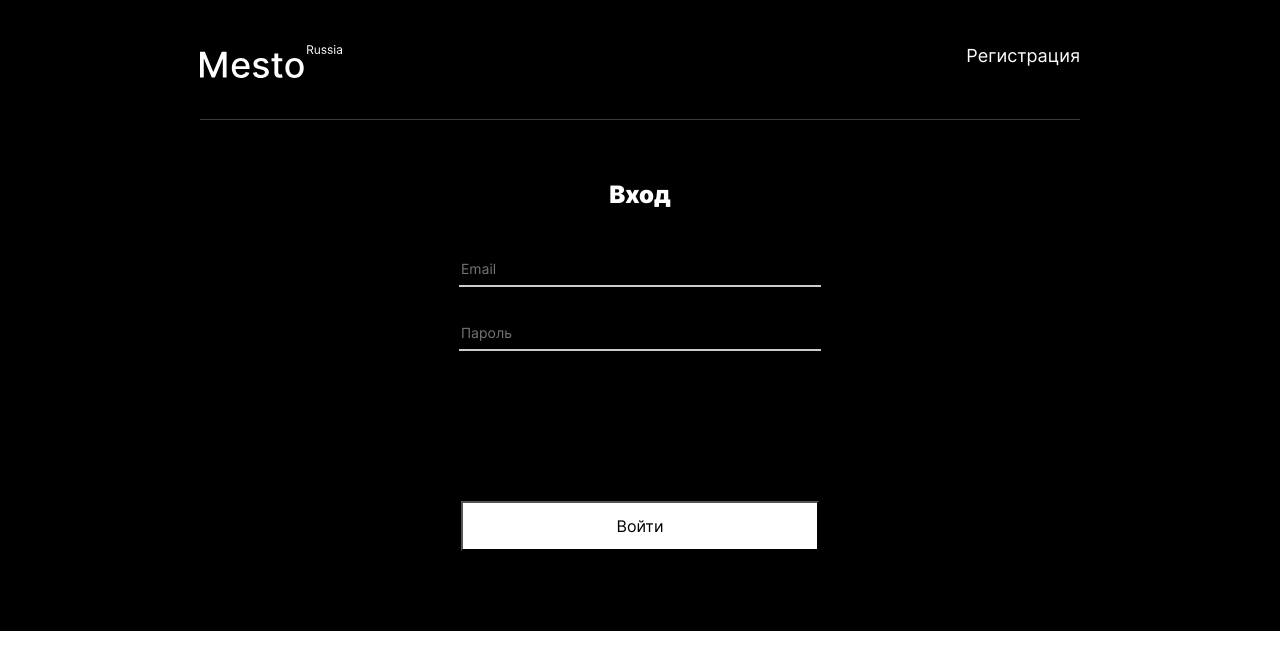
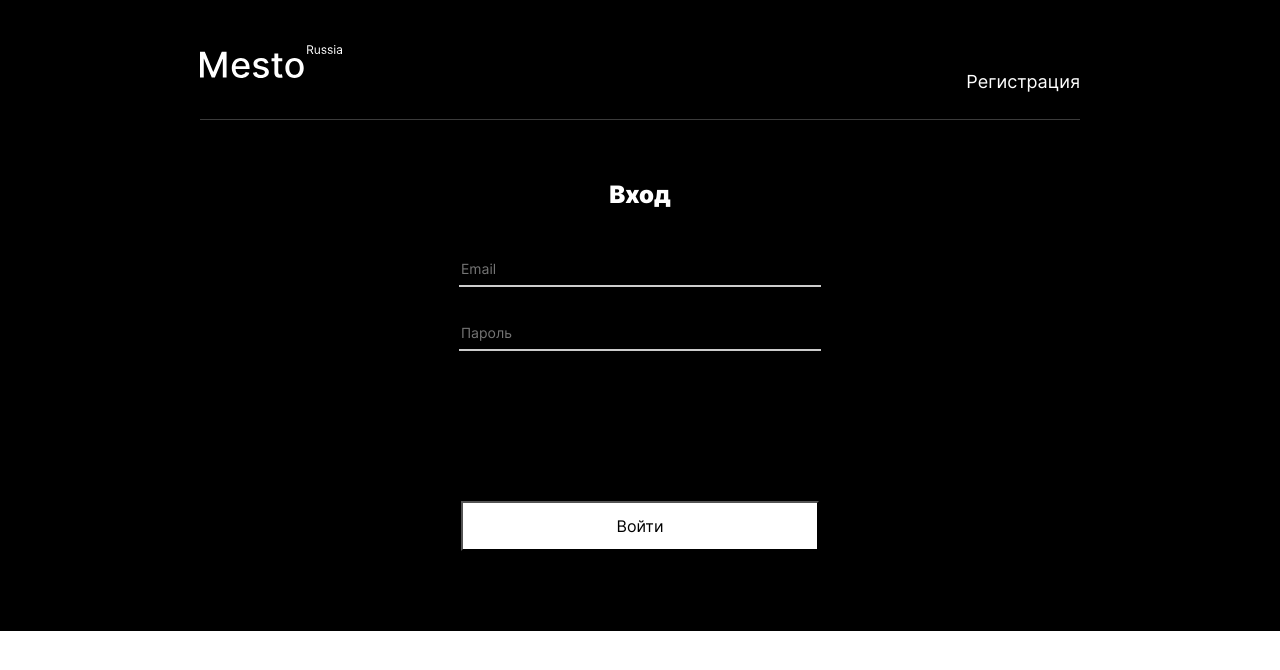
Before and after one commit to AnastasiyaSukhorukova/react-mesto-auth, a React (Create React App) app: page /sign-in in a window 1280 px wide. Shown: the top 670 px of the page. Built offline with nearby package versions, Linux system fonts and the light colour scheme.

Commit message:
работа над хедером

```diff
--- a/src/blocks/header/__text/header__text.css
+++ b/src/blocks/header/__text/header__text.css
@@ -7,5 +7,4 @@
   line-height: 22px;
   font-style: normal;
   font-weight: 500;
-
 }
--- a/src/components/App.js
+++ b/src/components/App.js
@@ -132,6 +132,7 @@ function onRegister(email, password) {
 //     navigate("/", {replace: true});
 //   }
 //   })
+// вот это надо засунуть куда-то в другое место, возможно сделать отдельную функцию...
 //     .catch((err) => {
 //       setInfoToolTipData({
 //         image: noSuccess,
@@ -213,7 +214,6 @@ React.useEffect(() => {
   }
 
   const handleLogin = (email) => {
-    console.log(email);
     setloggedIn(true);
     setEmailUser(email);
   }
--- a/src/components/Login.js
+++ b/src/components/Login.js
@@ -27,7 +27,6 @@ function Login({onLogin}) {
     }
     useAuth.loginUser(formValue.email, formValue.password)
       .then((data) => {
-        console.log(data)
       if(data.token) {
         setFormValue({email: '', password: ''});
         localStorage.setItem('jwt', data.token);
@@ -69,7 +68,6 @@ function Login({onLogin}) {
         <button
         className="login__button"
         type="submit"
-        // onSubmit={handleSubmit}
         >
           Войти
         </button>
--- a/src/index.css
+++ b/src/index.css
@@ -6,6 +6,7 @@
 @import url('./blocks/header/header.css');
 @import url('./blocks/header/__text/header__text.css');
 @import url('./blocks/header/__link/header__link.css');
+@import url('./blocks/header/__auth/header__auth.css');
 
 @import url('./blocks/logo/logo.css');
 
```
